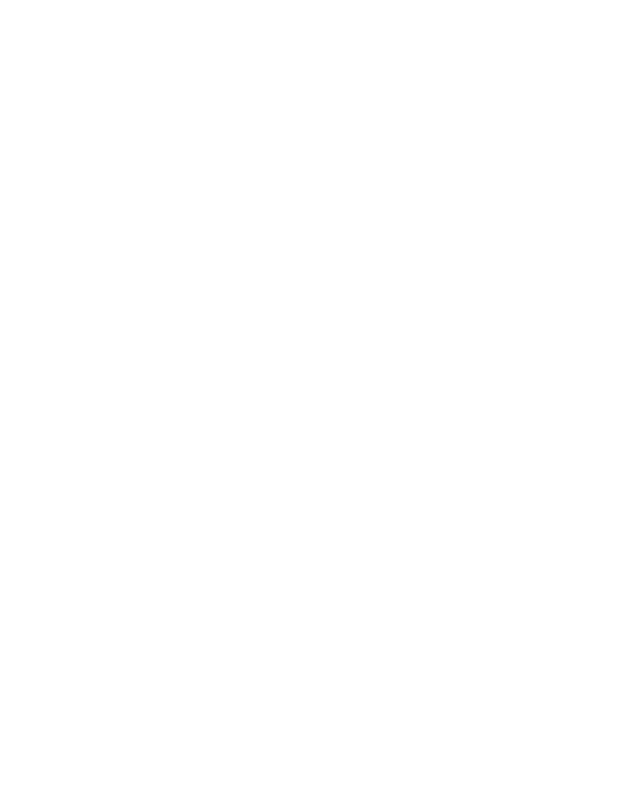
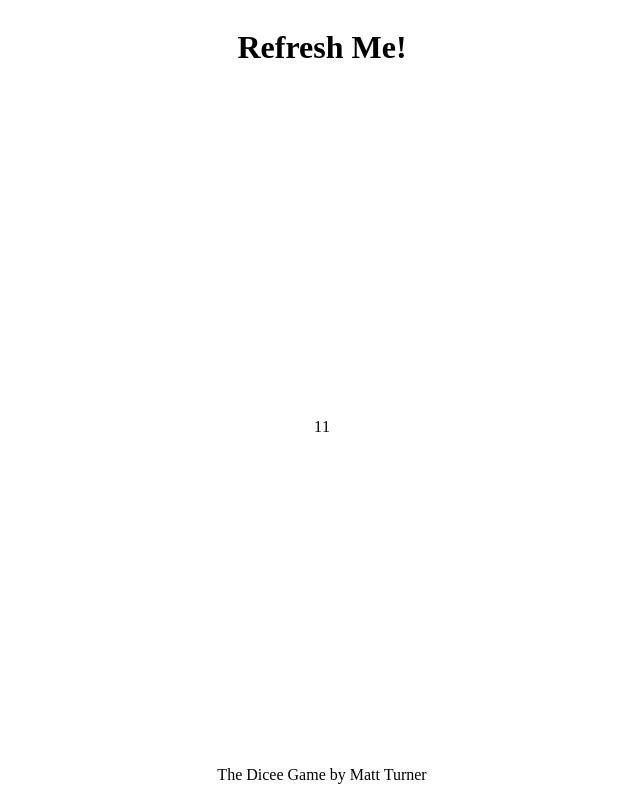
Before and after one commit to mturner556/theDiceGame, a plain HTML site: page index.html in a window 1280 px wide. Shown: the whole page, without its empty margins (318-958 px from the left). Drawn offline with Linux system fonts and the light colour scheme.

Commit message:
Added basic content to index.html. Added a few postitioning styles to styles.css

```diff
--- a/index.html
+++ b/index.html
@@ -9,6 +9,33 @@
 </head>
 <body>
 
+    <header>
+        <h1>Refresh Me!</h1>
+    </header>
+
+    <main>
+        <div id="player1" class="player">
+            <div id="dice1" class="dice">1</div>
+            <!-- <div id="dice2" class="dice">2</div>
+            <div id="dice3" class="dice">3</div>
+            <div id="dice4" class="dice">4</div>
+            <div id="dice5" class="dice">5</div>
+            <div id="dice6" class="dice">6</div> -->
+        </div>
+
+        <div id="player2" class="player">
+            <div id="dice1" class="dice">1</div>
+            <!-- <div id="dice2" class="dice">2</div>
+            <div id="dice3" class="dice">3</div>
+            <div id="dice4" class="dice">4</div>
+            <div id="dice5" class="dice">5</div>
+            <div id="dice6" class="dice">6</div> -->
+        </div>
+    </main>
+
+    <footer>
+        <div>The Dicee Game by Matt Turner</div>
+    </footer>
 
     <script src="script.js"></script>
 </body>
--- a/styles.css
+++ b/styles.css
@@ -0,0 +1,17 @@
+body {
+    display: flex;
+    justify-content: center;
+    align-items: center;
+    height: 97vh;
+    flex-direction: column;
+}
+
+header {
+
+}
+
+main {
+    flex-grow: 1;
+    display: flex;
+    align-items: center;
+}
```
